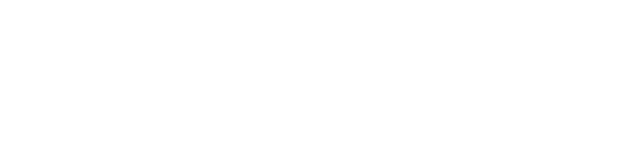
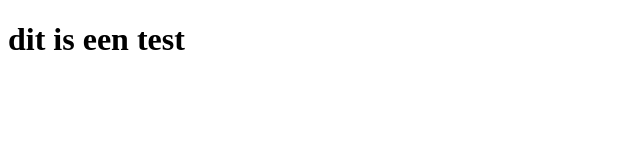
Before and after one commit to mariekebrinkman/lctaoo9a, a plain HTML site: page gittest2/index.html in a window 1280 px wide. Shown: the whole page, without its empty margins (0-640 px from the left). Drawn offline with Linux system fonts and the light colour scheme.

Commit message:
h1 added

```diff
--- a/gittest2/index.html
+++ b/gittest2/index.html
@@ -7,6 +7,6 @@
     <title>git test</title>
 </head>
 <body>
-
+    <h1> dit is een test</h1>
 </body>
 </html>
```
